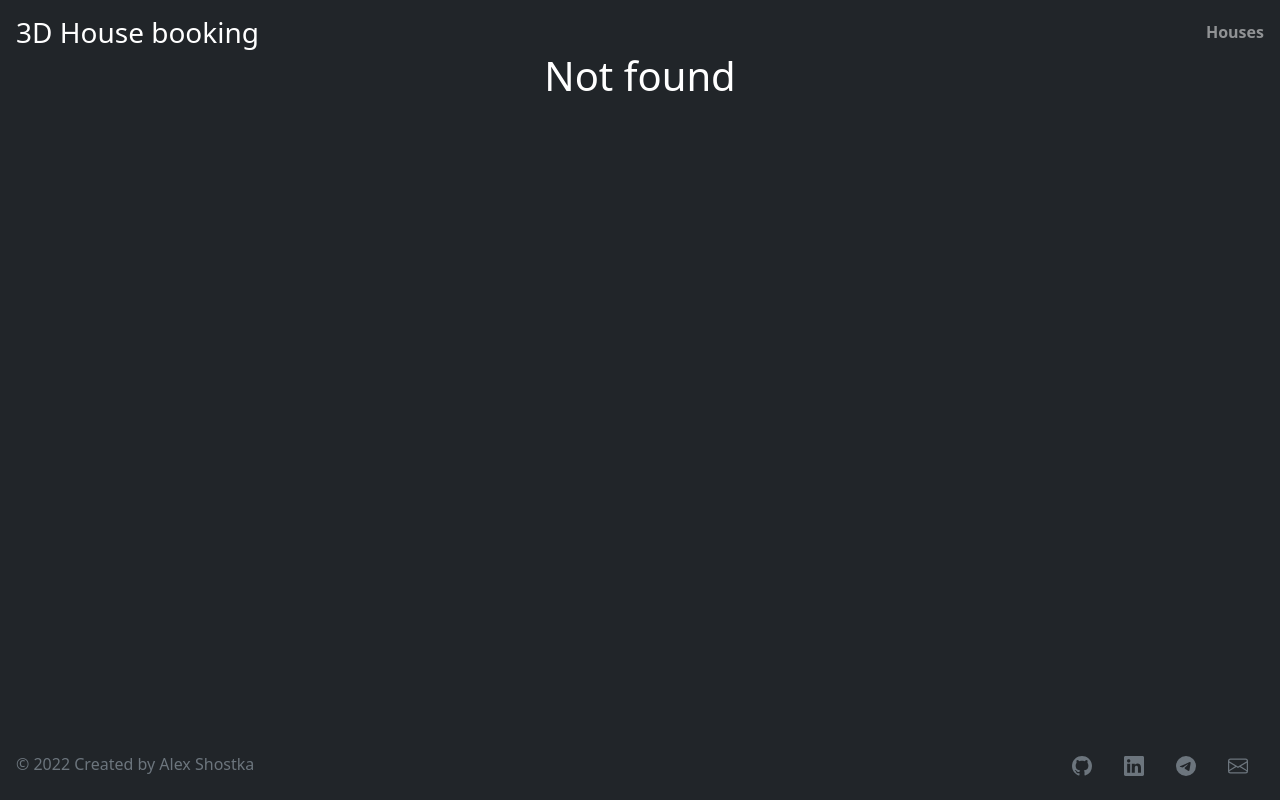
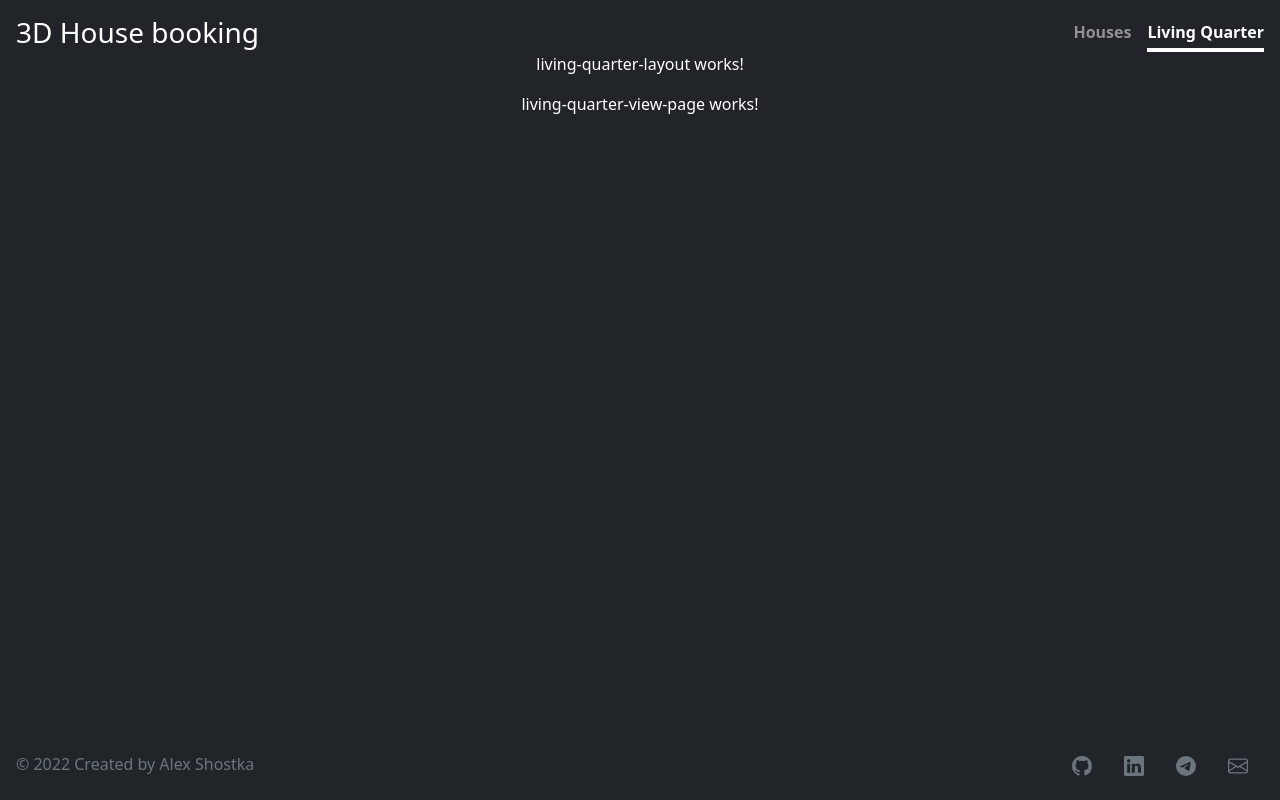
Before and after one commit to alex-shostka/house_booking, an Angular app: page /livingQuarter in a window 1280 px wide. Before the commit this address had no page. Built offline with nearby package versions, Linux system fonts and the light colour scheme.

Commit message:
livingQuarter module added

```diff
--- a/src/app/app-routing.module.ts
+++ b/src/app/app-routing.module.ts
@@ -13,7 +13,13 @@ const routes: Routes = [
   {
     path: 'houses',
     title: 'See all houses',
-    loadChildren: () => import('./modules/houses/houses.module').then((x) => x.HousesModule),
+    loadChildren: () => import('./modules/houses.module').then((x) => x.HousesModule),
+  },
+  {
+    path: 'livingQuarter',
+    title: 'See our Living Quarter',
+    loadChildren: () =>
+      import('./modules/living_quarter.module').then((x) => x.LivingQuarterModule),
   },
   {
     path: '**',
--- a/src/app/app.module.ts
+++ b/src/app/app.module.ts
@@ -1,13 +1,12 @@
 import { NgModule } from '@angular/core';
 import { BrowserModule } from '@angular/platform-browser';
-
 import { AppRoutingModule } from './app-routing.module';
 import { AppComponent } from './app.component';
-
 import { CoreModule } from './core/core.module';
+import { LivingQuarterViewPageComponent } from './pages/living-quarter/living-quarter-view-page/living-quarter-view-page.component';
 
 @NgModule({
-  declarations: [AppComponent],
+  declarations: [AppComponent, LivingQuarterViewPageComponent],
   imports: [BrowserModule, CoreModule, AppRoutingModule],
   providers: [],
   bootstrap: [AppComponent],
--- a/src/app/core/header/header.component.html
+++ b/src/app/core/header/header.component.html
@@ -2,5 +2,6 @@
   <h3 class="float-md-start mb-0"><a class="nav-link" [routerLink]="['/']">3D House booking</a></h3>
   <nav class="nav nav-masthead justify-content-center float-md-end">
     <a routerLinkActive="active" class="nav-link" [routerLink]="['/houses']">Houses</a>
+	<a routerLinkActive="active" class="nav-link" [routerLink]="['/livingQuarter']">Living Quarter</a>
   </nav>
 </header>
--- /dev/null
+++ b/src/app/layouts/living-quarter/living-quarter-layout.component.css
@@ -0,0 +1,3 @@
+:host {
+	flex: 1 1 auto;
+}
--- /dev/null
+++ b/src/app/layouts/living-quarter/living-quarter-layout.component.html
@@ -0,0 +1,2 @@
+<p>living-quarter-layout works!</p>
+<router-outlet></router-outlet>
--- /dev/null
+++ b/src/app/layouts/living-quarter/living-quarter-layout.component.ts
@@ -0,0 +1,12 @@
+import { Component, OnInit } from '@angular/core';
+
+@Component({
+  selector: 'app-living-quarter-layout',
+  templateUrl: './living-quarter-layout.component.html',
+  styleUrls: ['./living-quarter-layout.component.css'],
+})
+export class LivingQuarterLayoutComponent implements OnInit {
+  constructor() {}
+
+  ngOnInit(): void {}
+}
--- a/src/app/modules/houses/houses.module.ts
+++ b/src/app/modules/houses.module.ts
@@ -1,7 +1,7 @@
 import { NgModule } from '@angular/core';
 import { CommonModule } from '@angular/common';
 import { RouterModule } from '@angular/router';
-import { HouseLayoutComponent } from '../../layouts/house/house-layout.component';
+import { HouseLayoutComponent } from '../layouts/house/house-layout.component';
 import { HouseMainPageComponent } from 'src/app/pages/house-main-page/house-main-page.component';
 import { HouseViewPageComponent } from 'src/app/pages/house-view-page/house-view-page.component';
 import { HouseEditPageComponent } from 'src/app/pages/house-edit-page/house-edit-page.component';
--- /dev/null
+++ b/src/app/pages/living-quarter/living-quarter-view-page/living-quarter-view-page.component.html
@@ -0,0 +1 @@
+<p>living-quarter-view-page works!</p>
--- /dev/null
+++ b/src/app/pages/living-quarter/living-quarter-view-page/living-quarter-view-page.component.ts
@@ -0,0 +1,15 @@
+import { Component, OnInit } from '@angular/core';
+
+@Component({
+  selector: 'app-living-quarter-view-page',
+  templateUrl: './living-quarter-view-page.component.html',
+  styleUrls: ['./living-quarter-view-page.component.css']
+})
+export class LivingQuarterViewPageComponent implements OnInit {
+
+  constructor() { }
+
+  ngOnInit(): void {
+  }
+
+}
```
Also changed, not shown: src/app/modules/living_quarter.module.ts (added, +22 -0 lines), src/app/pages/living-quarter/living-quarter-view-page/living-quarter-view-page.component.css (added), 2 other files (tests, documents, lock files or other folders).
